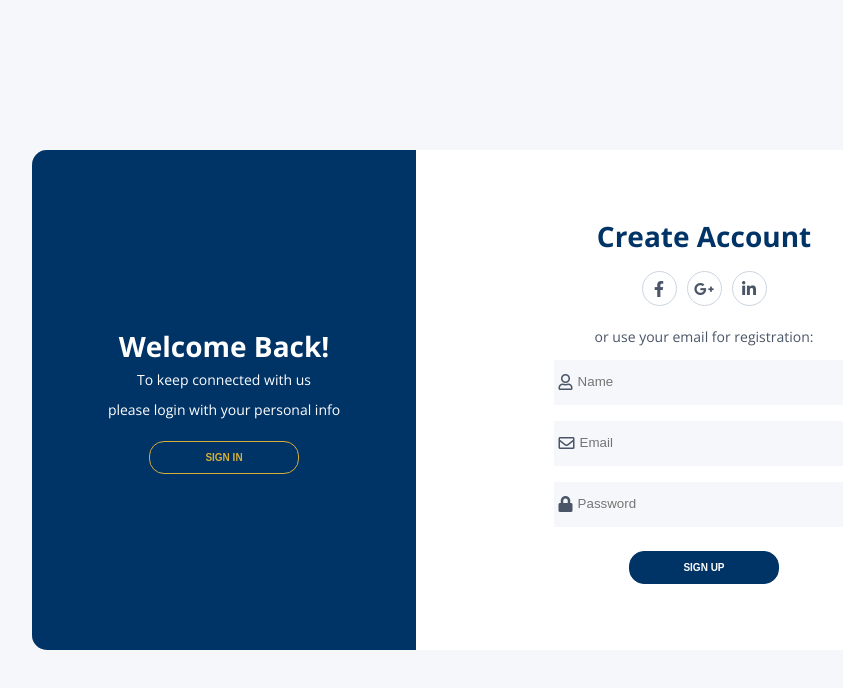
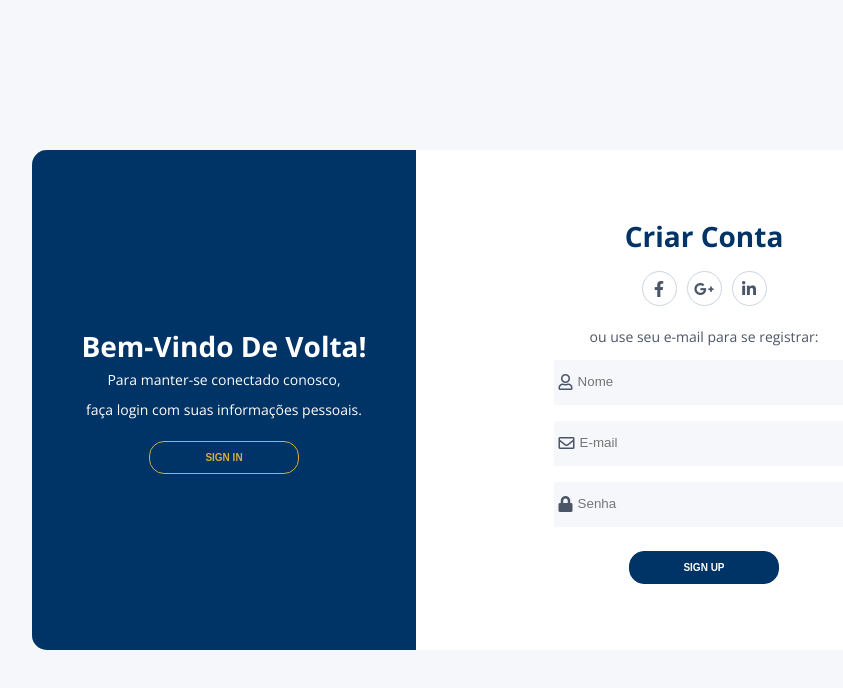
Before and after one commit to Ana-Karoline-Tech/Tela-de-Login-e-Cadastro-Interativo, a plain HTML site: page index.html in a window 1280 px wide. Shown: the whole page, without its empty margins (128-971 px from the left). Drawn offline with nearby package versions, Linux system fonts and the light colour scheme.

Commit message:
Atualizações no texto

```diff
--- a/index.html
+++ b/index.html
@@ -6,7 +6,7 @@
     <meta http-equiv="X-UA-Compatible" content="ie=edge" />
 
     <title>Cadastro e Login Interativo</title>
-    <link rel="stylesheet" href="LoginDev/css/style.css" />
+    <link rel="stylesheet" href="logindev/css/style.css" />
     <link
       rel="stylesheet"
       href="https://use.fontawesome.com/releases/v5.8.2/css/all.css"
@@ -18,17 +18,17 @@
     <div class="container">
       <div class="content first-content">
         <div class="first-column">
-          <h2 class="title title-primary">welcome back!</h2>
+          <h2 class="title title-primary">Bem-vindo de Volta!</h2>
           <p class="description description-primary">
-            To keep connected with us
+            Para manter-se conectado conosco,
           </p>
           <p class="description description-primary">
-            please login with your personal info
+            faça login com suas informações pessoais.
           </p>
           <button id="signin" class="btn btn-primary">sign in</button>
         </div>
         <div class="second-column">
-          <h2 class="title title-second">create account</h2>
+          <h2 class="title title-second">Criar Conta</h2>
           <div class="social-media">
             <ul class="list-social-media">
               <a class="link-social-media" href="#">
@@ -50,22 +50,22 @@
           </div>
           <!-- social media -->
           <p class="description description-second">
-            or use your email for registration:
+            ou use seu e-mail para se registrar:
           </p>
           <form class="form">
             <label class="label-input" for="">
               <i class="far fa-user icon-modify"></i>
-              <input type="text" placeholder="Name" />
+              <input type="text" placeholder="Nome" />
             </label>
 
             <label class="label-input" for="">
               <i class="far fa-envelope icon-modify"></i>
-              <input type="email" placeholder="Email" />
+              <input type="email" placeholder="E-mail" />
             </label>
 
             <label class="label-input" for="">
               <i class="fas fa-lock icon-modify"></i>
-              <input type="password" placeholder="Password" />
+              <input type="password" placeholder="Senha" />
             </label>
 
             <button class="btn btn-second">sign up</button>
@@ -76,17 +76,17 @@
       <!-- first content -->
       <div class="content second-content">
         <div class="first-column">
-          <h2 class="title title-primary">hello, friend!</h2>
+          <h2 class="title title-primary">Olá, Amigo!</h2>
           <p class="description description-primary">
-            Enter your personal details
+            Insira seus dados pessoais
           </p>
           <p class="description description-primary">
-            and start journey with us
+            e comece sua jornada conosco.
           </p>
           <button id="signup" class="btn btn-primary">sign up</button>
         </div>
         <div class="second-column">
-          <h2 class="title title-second">sign in to developer</h2>
+          <h2 class="title title-second">Entrar no Desenvolvedor</h2>
           <div class="social-media">
             <ul class="list-social-media">
               <a class="link-social-media" href="#">
@@ -108,21 +108,21 @@
           </div>
           <!-- social media -->
           <p class="description description-second">
-            or use your email account:
+            ou use sua conta de e-mail:
           </p>
           <form class="form">
             <label class="label-input" for="">
               <i class="far fa-envelope icon-modify"></i>
-              <input type="email" placeholder="Email" />
+              <input type="E-mail" placeholder="Email" />
             </label>
 
             <label class="label-input" for="">
               <i class="fas fa-lock icon-modify"></i>
-              <input type="password" placeholder="Password" />
+              <input type="Senha" placeholder="Password" />
             </label>
 
-            <a class="password" href="#">forgot your password?</a>
-            <button class="btn btn-second">sign in</button>
+            <a class="password" href="#">Esqueceu sua senha?</a>
+            <button class="btn btn-second">ENTRAR</button>
           </form>
         </div>
         <!-- second column -->
```
